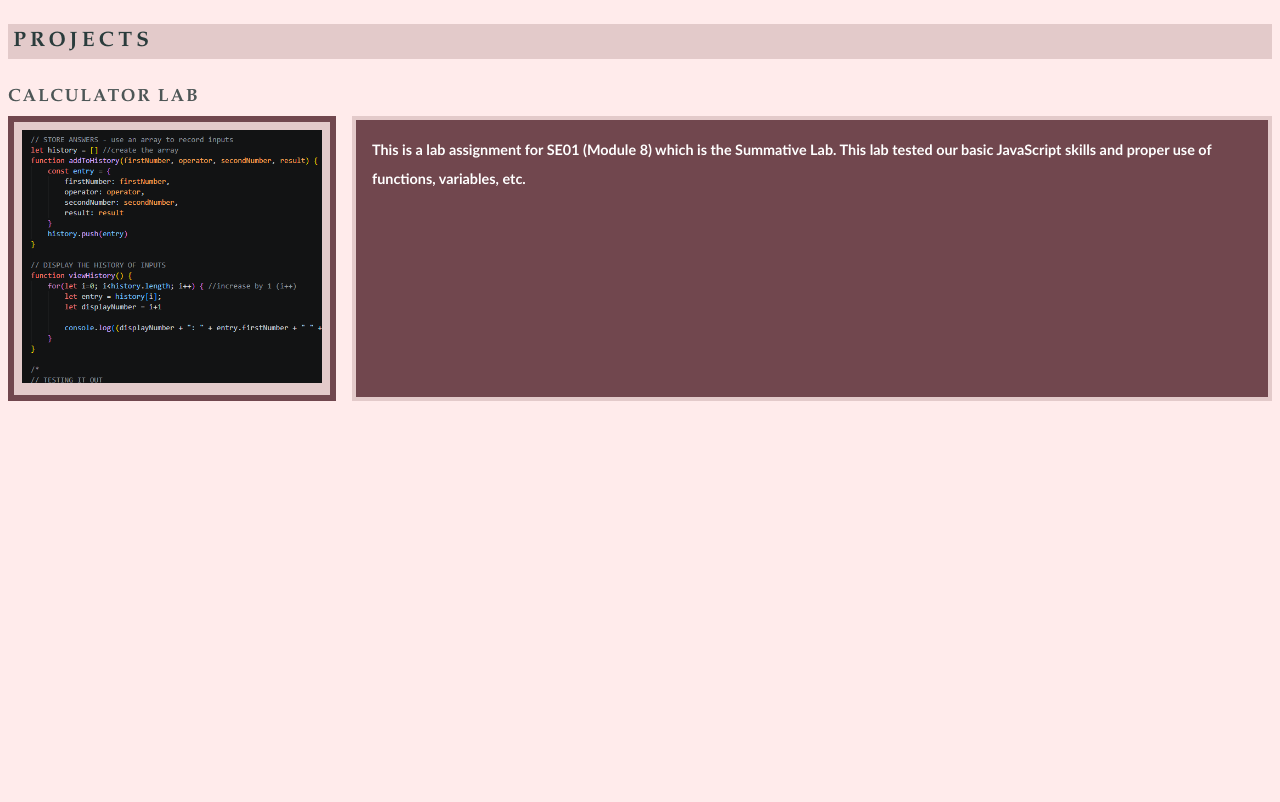
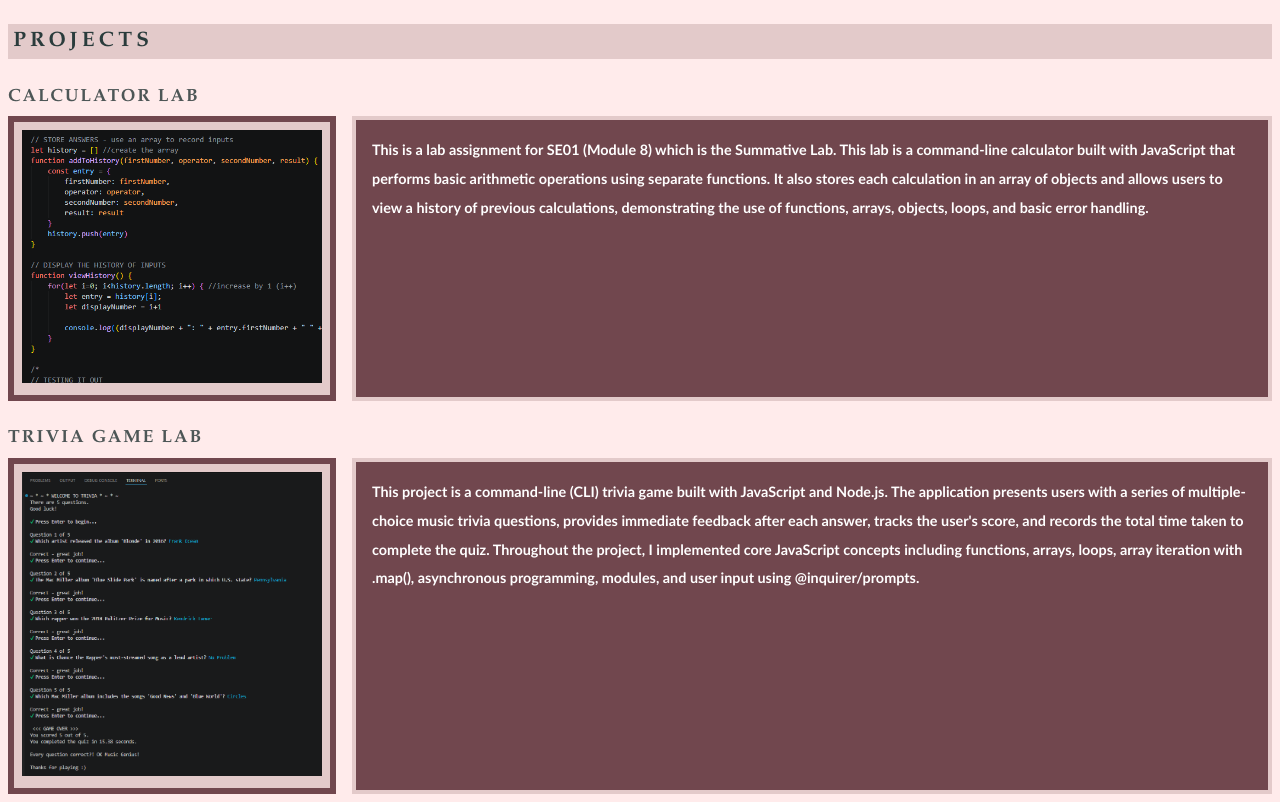
Before and after one commit to hanjennings1/se01-sumLab2, a plain HTML site: page index.html in a window 1280 px wide. Shown: the part 440-1242 px from the top of the page. Before the commit the page ends 849 px from the top, so only its background shows below. Drawn offline with Linux system fonts and the light colour scheme.

Commit message:
added se02 project

```diff
--- a/index.html
+++ b/index.html
@@ -37,8 +37,18 @@
             </a>
             </div>
             <div class="description-box">
-                <p>This is a lab assignment for SE01 (Module 8) which is the Summative Lab. This lab tested our
-            basic JavaScript skills and proper use of functions, variables, etc.</p>
+                <p>This is a lab assignment for SE01 (Module 8) which is the Summative Lab. This lab is a command-line calculator built with JavaScript that performs basic arithmetic operations using separate functions. It also stores each calculation in an array of objects and allows users to view a history of previous calculations, demonstrating the use of functions, arrays, objects, loops, and basic error handling.</p>
+            </div>
+        </div>
+        <h5>TRIVIA GAME LAB</h5>
+        <div class = "project-sample">
+            <div class = "image-box">
+                <a href="https://github.com/hanjennings1/SE02-sumLab-TriviaGame" target="_blank">
+                    <img src="trivia-game-screenshot.png" alt="Trivia Game Lab">
+            </a>
+            </div>
+            <div class="description-box">
+                <p>This project is a command-line (CLI) trivia game built with JavaScript and Node.js. The application presents users with a series of multiple-choice music trivia questions, provides immediate feedback after each answer, tracks the user's score, and records the total time taken to complete the quiz. Throughout the project, I implemented core JavaScript concepts including functions, arrays, loops, array iteration with .map(), asynchronous programming, modules, and user input using @inquirer/prompts. </p>
             </div>
         </div>
     </section>
```
Also changed, not shown: trivia-game-screenshot.png (added).
